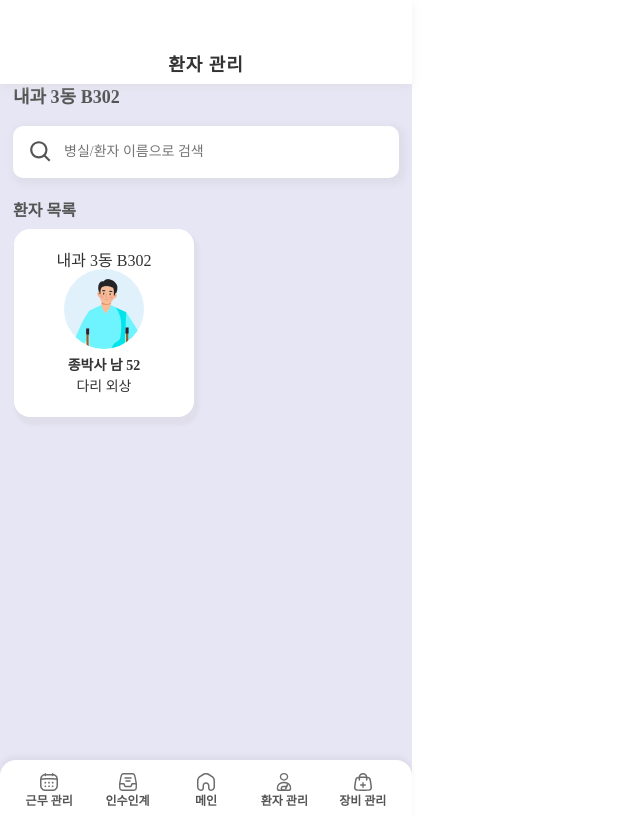
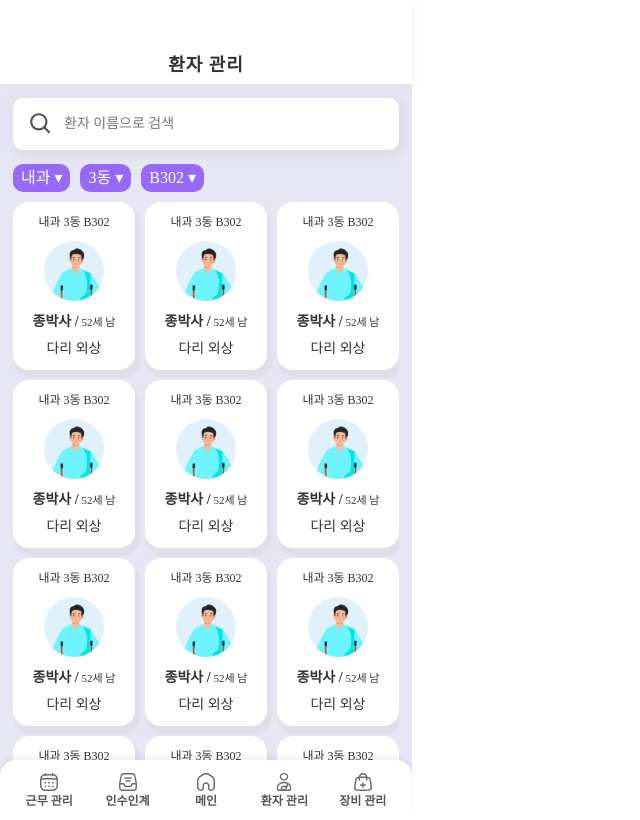
Before and after one commit to sojeong025/BeNurse, a React (Vite) app in the folder Frontend/BeNurse/: page /patient in a window 1280 px wide. Shown: the whole page, without its empty margins (0-640 px from the left). Built offline with nearby package versions, Linux system fonts and the light colour scheme; a web font is replaced by a local one.

Commit message:
fix: modified PatientList size

```diff
--- a/Frontend/BeNurse/src/components/templates/Patient/PatientItem.jsx
+++ b/Frontend/BeNurse/src/components/templates/Patient/PatientItem.jsx
@@ -11,8 +11,8 @@ export default function PatientItem({ type }) {
   return (
     <Box
       type={"white"}
-      size={["180px", "188px"]}
-      margin={"0px 0px 18px 0px"}
+      size={["102px", "140px"]}
+      padding={"14px 10px"}
     >
       <div
         style={{
@@ -23,39 +23,37 @@ export default function PatientItem({ type }) {
           height: "140px",
         }}
       >
-        <p>내과 3동 B302</p>
+        <p style={{ fontSize: Common.fontSize.fontXS }}>내과 3동 B302</p>
         <img
           src={patientImg}
-          style={{ borderRadius: "300px" }}
+          style={{ borderRadius: "300px", width: "60px" }}
           alt=""
         />
-        <div
+        <p
           style={{
-            display: "flex",
-            flexDirection: "column",
-            justifyContent: "space-between",
-            alignItems: "center",
-            marginTop: "10px",
-            gap: "7px",
+            fontSize: Common.fontSize.fontS,
+            fontWeight: Common.fontWeight.extrabold,
           }}
         >
+          종박사 /
           <span
             style={{
-              fontSize: Common.fontSize.fontS,
-              fontWeight: Common.fontWeight.extrabold,
-            }}
-          >
-            종박사 남 52
-          </span>
-          <span
-            style={{
-              fontSize: Common.fontSize.fontS,
+              fontSize: Common.fontSize.fontXXS,
               fontWeight: Common.fontWeight.regular,
             }}
           >
-            다리 외상
+            {" "}
+            52세 남
           </span>
-        </div>
+        </p>
+        <p
+          style={{
+            fontSize: Common.fontSize.fontS,
+            fontWeight: Common.fontWeight.regular,
+          }}
+        >
+          다리 외상
+        </p>
       </div>
     </Box>
   );
--- a/Frontend/BeNurse/src/pages/PatientPage/PatientListPage.jsx
+++ b/Frontend/BeNurse/src/pages/PatientPage/PatientListPage.jsx
@@ -11,60 +11,118 @@ export default function PatientListPage() {
       style={{
         position: "relative",
         width: "386px",
-        marginTop: "74px",
+        marginTop: "84px",
       }}
     >
       <div style={{ position: "absolute", top: "14px" }}>
-        <div style={{ marginBottom: "20px" }}>
-          <span
-            style={{
-              color: Common.color.black02,
-              fontSize: Common.fontSize.fontL,
-              fontWeight: Common.fontWeight.extrabold,
-            }}
-          >
-            내과 3동 B302
-          </span>
-        </div>
         <Input
           width={"356px"}
           variant={"search"}
-          placeholder={"병실/환자 이름으로 검색"}
+          placeholder={"환자 이름으로 검색"}
         />
       </div>
       <div
         style={{
           display: "flex",
           flexDirection: "column",
-          alignItems: "center",
-          padding: "119px 0px 0px 0px",
-          marginBottom: "34px",
-          height: "556px",
+          alignItems: "flex-start",
+          padding: "80px 0px 10px 0px",
+
+          height: "586px",
           overflow: "scroll",
+          gap: "10px",
         }}
       >
-        <div style={{ display: "flex", width: "100%", marginTop: "10px"}}>
-          <span
+        <div
+          style={{
+            display: "flex",
+            gap: "10px",
+          }}
+        >
+          <div
             style={{
-              color: Common.color.black02,
-              fontSize: Common.fontSize.fontM,
-              fontWeight: Common.fontWeight.bold,
+              display: "flex",
+              padding: "6px 8px",
+              borderRadius: "10px",
+              backgroundColor: Common.color.purple03,
+              color: Common.color.white01,
             }}
           >
-            환자 목록
-          </span>
+            내과 ▾
+          </div>
+          <div
+            style={{
+              display: "flex",
+              padding: "6px 8px",
+              borderRadius: "10px",
+              backgroundColor: Common.color.purple03,
+              color: Common.color.white01,
+            }}
+          >
+            3동 ▾
+          </div>
+          <div
+            style={{
+              display: "flex",
+              padding: "6px 8px",
+              borderRadius: "10px",
+              backgroundColor: Common.color.purple03,
+              color: Common.color.white01,
+            }}
+          >
+            B302 ▾
+          </div>
         </div>
         <div
           style={{
-            width: "384px",
-            minHeight: "460px",
+            width: "100%",
             display: "flex",
             flexWrap: "wrap",
-            justifyContent: "space-between",
+            justifyContent: "flex-start",
             alignItems: "flex-start",
-            marginTop: "10px",
+
+            gap: "10px",
           }}
         >
+          <NavLink to="detail">
+            <PatientItem type={"patient"} />
+          </NavLink>
+          <NavLink to="detail">
+            <PatientItem type={"patient"} />
+          </NavLink>
+          <NavLink to="detail">
+            <PatientItem type={"patient"} />
+          </NavLink>
+          <NavLink to="detail">
+            <PatientItem type={"patient"} />
+          </NavLink>
+          <NavLink to="detail">
+            <PatientItem type={"patient"} />
+          </NavLink>
+          <NavLink to="detail">
+            <PatientItem type={"patient"} />
+          </NavLink>
+          <NavLink to="detail">
+            <PatientItem type={"patient"} />
+          </NavLink>
+          <NavLink to="detail">
+            <PatientItem type={"patient"} />
+          </NavLink>
+          <NavLink to="detail">
+            <PatientItem type={"patient"} />
+          </NavLink>
+          <NavLink to="detail">
+            <PatientItem type={"patient"} />
+          </NavLink>
+          <NavLink to="detail">
+            <PatientItem type={"patient"} />
+          </NavLink>
+          <NavLink to="detail">
+            <PatientItem type={"patient"} />
+          </NavLink>
+          <NavLink to="detail">
+            <PatientItem type={"patient"} />
+          </NavLink>
           <NavLink to="detail">
             <PatientItem type={"patient"} />
           </NavLink>
```
